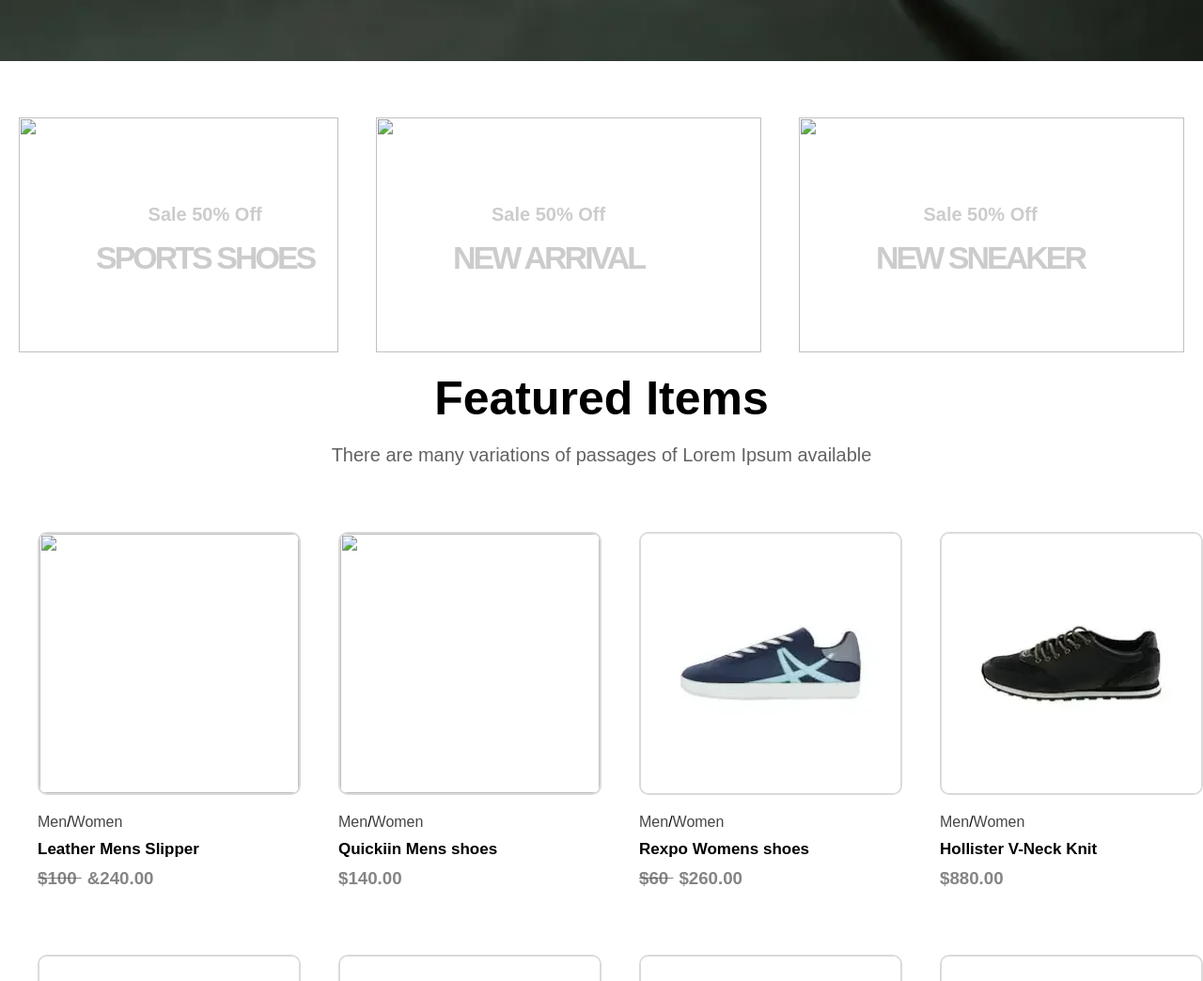
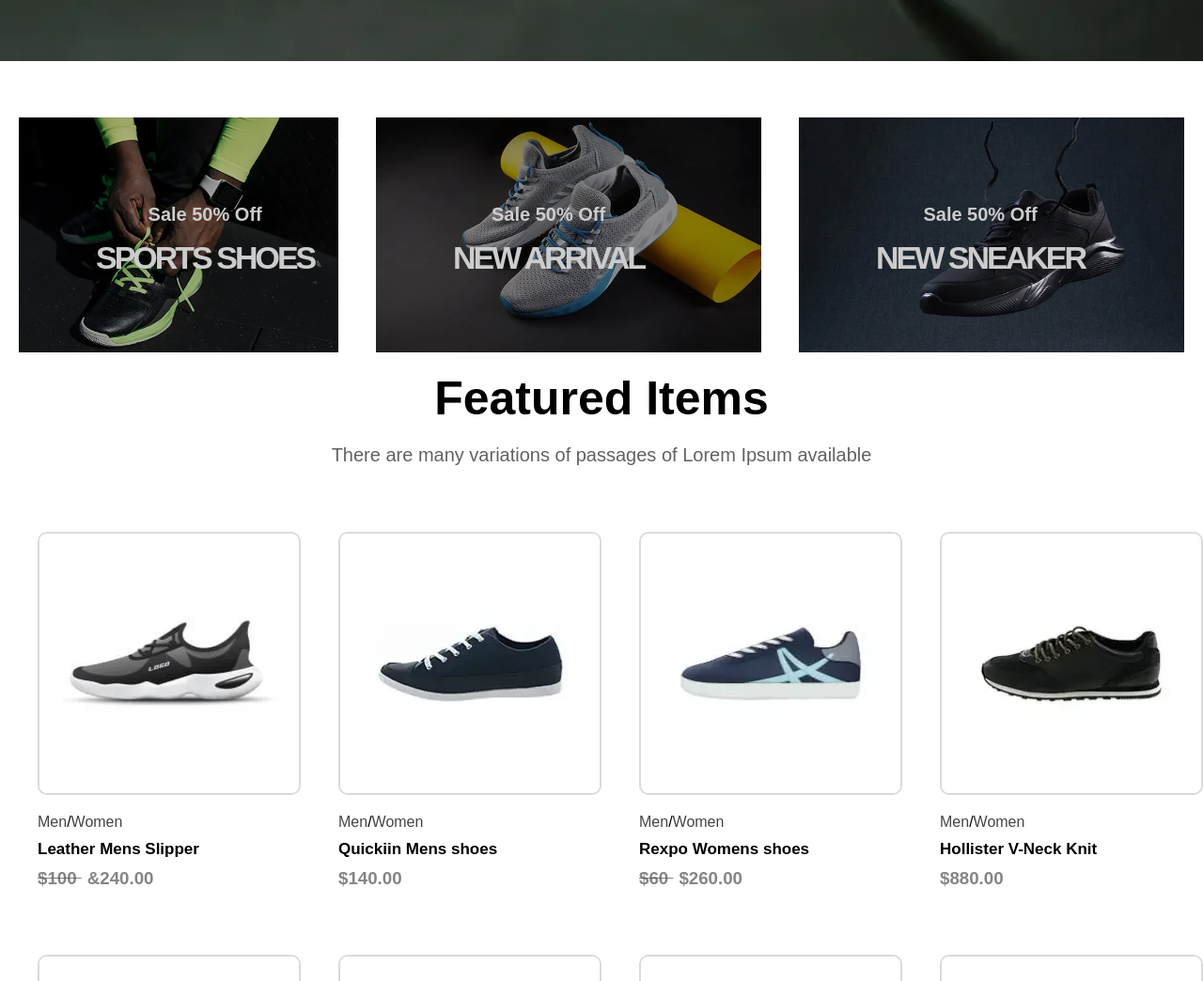
Before and after one commit to ZuneraSohiab/ecommerce-website, a plain HTML site: page index.html in a window 1280 px wide. Shown: the part 920-1964 px from the top of the page at 94% size. Drawn offline with nearby package versions, Linux system fonts and the light colour scheme; files whose address does not match are found by name.

Commit message:
Update index.html

```diff
--- a/index.html
+++ b/index.html
@@ -68,7 +68,7 @@
     <!--- Start section-->
     <div class="category-sec">
       <div class="category-box">
-        <img src="/html folder/10.webp" alt="">
+        <img src="/10.webp" alt="">
         <div class="box-content">
           <h3>sale 50% off</h3>
           <h1>sports shoes</h1>
@@ -76,7 +76,7 @@
       </div>
       <div class="category-sec">
         <div class="category-box">
-          <img src="/html folder/11.webp" alt="">
+          <img src="/11.webp" alt="">
           <div class="box-content">
             <h3>sale 50% off</h3>
             <h1>New Arrival</h1>
@@ -84,7 +84,7 @@
         </div>
         <div class="category-sec">
           <div class="category-box">
-            <img src="/html folder/12.webp" alt="">
+            <img src="/12.webp" alt="">
             <div class="box-content">
               <h3>sale 50% off</h3>
               <h1>new sneaker</h1>
@@ -102,7 +102,7 @@
         <div class="product-card">
 
           <div class="image-wraper">
-            <img src="\html folder\1.webp" alt="">
+            <img src="\1.webp" alt="">
           </div>
           <div class="content-card">
             <div class="category-link">
@@ -122,7 +122,7 @@
       <div class="product-card">
 
         <div class="image-wraper">
-          <img src="\html folder\2.webp" alt="">
+          <img src="\2.webp" alt="">
         </div>
         <div class="content-card">
           <div class="category-link">
```
